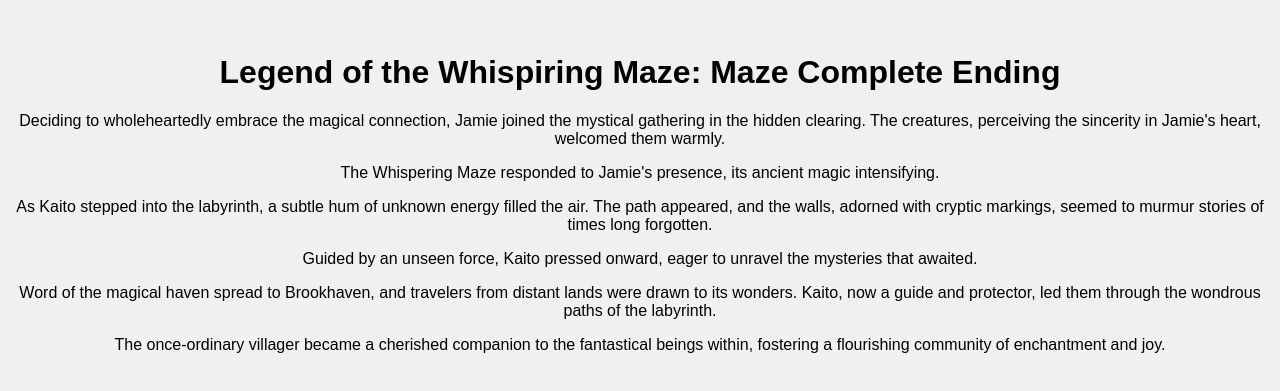
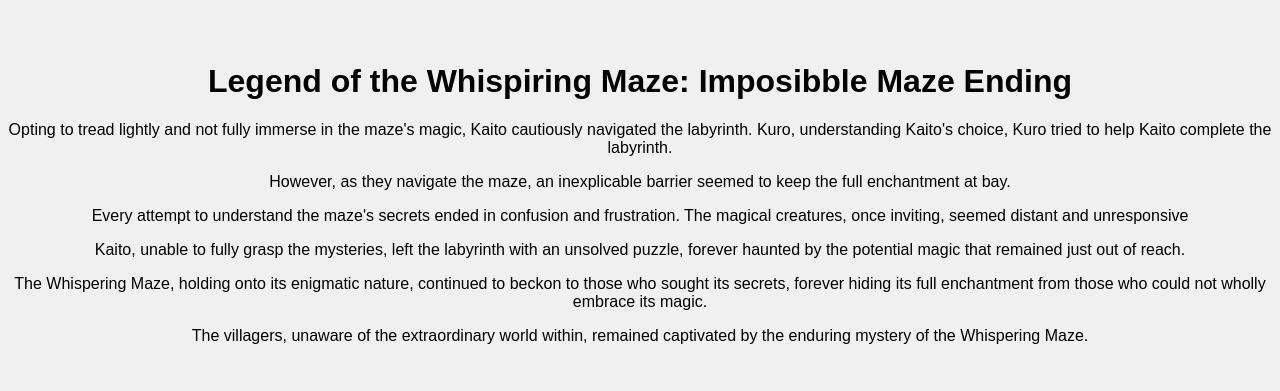
Before and after one commit to tolitog/tolitog.github.io, a plain HTML site: page index.html in a window 1280 px wide. Shown: the part 189-580 px from the top of the page. Drawn offline with Linux system fonts and the light colour scheme.

Commit message:
Update index.html

```diff
--- a/index.html
+++ b/index.html
@@ -4,20 +4,20 @@
     <meta charset="UTF-8">
     <meta name="viewport" content="width=device-width, initial-scale=1.0">
     <link rel="stylesheet" href="style.css">
-    <title>Legend of the Whispiring Maze: Maze Complete Ending </title>
+    <title>Legend of the Whispiring Maze: Imposibble Maze Ending </title>
 </head>
 <body>
 
     <div id="story">
-        <h1>Legend of the Whispiring Maze: Maze Complete Ending</h1>
-<p>Deciding to wholeheartedly embrace the magical connection, Jamie joined the mystical gathering in the hidden clearing. The creatures, perceiving the sincerity in Jamie's heart, welcomed them warmly. </p>
-<p>The Whispering Maze responded to Jamie's presence, its ancient magic intensifying. </p>
+        <h1>Legend of the Whispiring Maze: Imposibble Maze Ending</h1>
+<p>Opting to tread lightly and not fully immerse in the maze's magic, Kaito cautiously navigated the labyrinth. Kuro, understanding Kaito's choice, Kuro tried to help Kaito complete the labyrinth. </p>
+<p>However, as they navigate the maze, an inexplicable barrier seemed to keep the full enchantment at bay. </p>
 
-<p>As Kaito stepped into the labyrinth, a subtle hum of unknown energy filled the air. The path appeared, and the walls, adorned with cryptic markings, seemed to murmur stories of times long forgotten.</p>
-<p>Guided by an unseen force, Kaito pressed onward, eager to unravel the mysteries that awaited.</p>
+<p>Every attempt to understand the maze's secrets ended in confusion and frustration. The magical creatures, once inviting, seemed distant and unresponsive</p>
+<p>Kaito, unable to fully grasp the mysteries, left the labyrinth with an unsolved puzzle, forever haunted by the potential magic that remained just out of reach.</p>
 
-<p>Word of the magical haven spread to Brookhaven, and travelers from distant lands were drawn to its wonders. Kaito, now a guide and protector, led them through the wondrous paths of the labyrinth.</p>
-<p>The once-ordinary villager became a cherished companion to the fantastical beings within, fostering a flourishing community of enchantment and joy. </p>
+<p>The Whispering Maze, holding onto its enigmatic nature, continued to beckon to those who sought its secrets, forever hiding its full enchantment from those who could not wholly embrace its magic.</p>
+<p>The villagers, unaware of the extraordinary world within, remained captivated by the enduring mystery of the Whispering Maze. </p>
 
 </body>
 </html>
```
